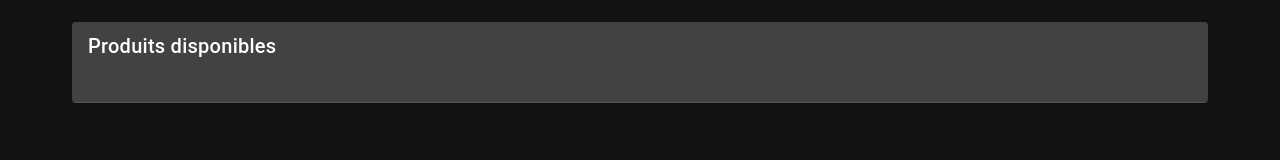
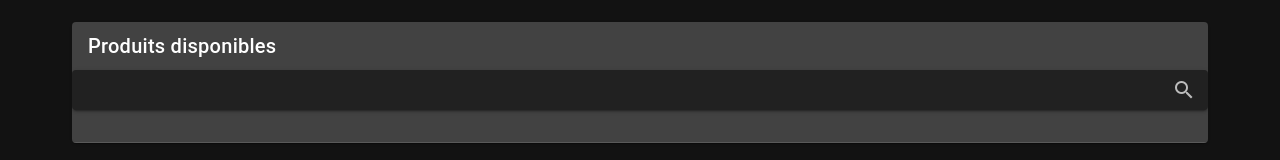
Before and after one commit to hackerB200/FrigoMagique, a Vue app: page /Supermarket in a window 1280 px wide. Shown: the part 154-314 px from the top of the page. Built offline with nearby package versions, Linux system fonts and the light colour scheme.

Commit message:
publishing to gh-pages

```diff
--- a/src/components/DisplayStand.vue
+++ b/src/components/DisplayStand.vue
@@ -4,6 +4,14 @@
             <v-col cols="12">
                 <v-card class="mx-auto" color="tertiary">
                     <v-card-title>Produits disponibles</v-card-title>
+                    <!-- <v-autocomplete v-model="searchText" @update:model-value="searchFood" :items="products"
+                        prepend-inner-icon="mdi-magnify" menu-icon="" placeholder="Chercher dans le supermarché"
+                        width="50%" :style="{ height: '56px' }" variant="solo" auto-select-first item-props clearable
+                        no-data-text="Pas d'aliment avec ce nom"></v-autocomplete> -->
+                    <v-text-field :loading="loading" append-inner-icon="mdi-magnify" density="compact"
+                        label="Search templates" variant="solo" hide-details single-line
+                        @click:append-inner="onClick"></v-text-field>
+
                     <v-container class="supermarket-list">
                         <v-row>
                             <v-col v-for="product in products" :key="product.id" cols="12" sm="6" md="4" lg="3">
@@ -44,6 +52,8 @@
 </template>
 
 <script setup>
+// TODO: recherche avec filtre sur supermarché
+// TODO: demander au prof pour l'ajout de produit sans formulaire
 import { onMounted, reactive } from 'vue';
 
 import supermarket from '@/sevices/supermarket.js';
@@ -52,6 +62,7 @@ const supermarketService = new supermarket();
 let products = reactive([]);
 let required = [value => !!value || 'Champ requis'];
 let confirmedMessage = reactive({ text: '', display: false });
+let searchText = '';
 
 
 onMounted(() => {
@@ -86,6 +97,13 @@ function addToFridge(product) {
     });
 }
 
+function searchFood() {
+    // mapper les produits en fonction du champ de recherche
+    products = supermarketService.getProducts().filter((product) => {
+        return product.name.toLowerCase().includes(searchText.toLowerCase());
+    });
+}
+
 </script>
 
 <style scoped>
--- a/vite.config.mjs
+++ b/vite.config.mjs
@@ -11,6 +11,7 @@ import { fileURLToPath, URL } from 'node:url'
 
 // https://vitejs.dev/config/
 export default defineConfig({
+  base: "/FrigoMagique/",
   plugins: [
     VueRouter(),
     Vue({
```
Also changed, not shown: 51 other files (tests, documents, lock files or other folders).
